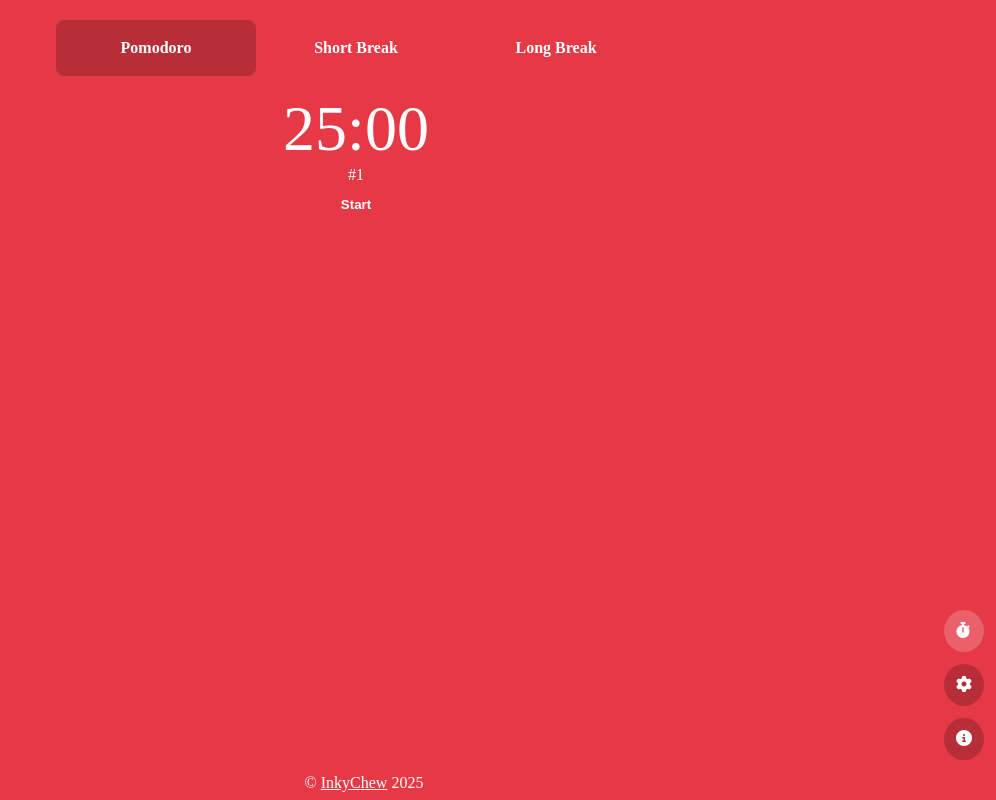
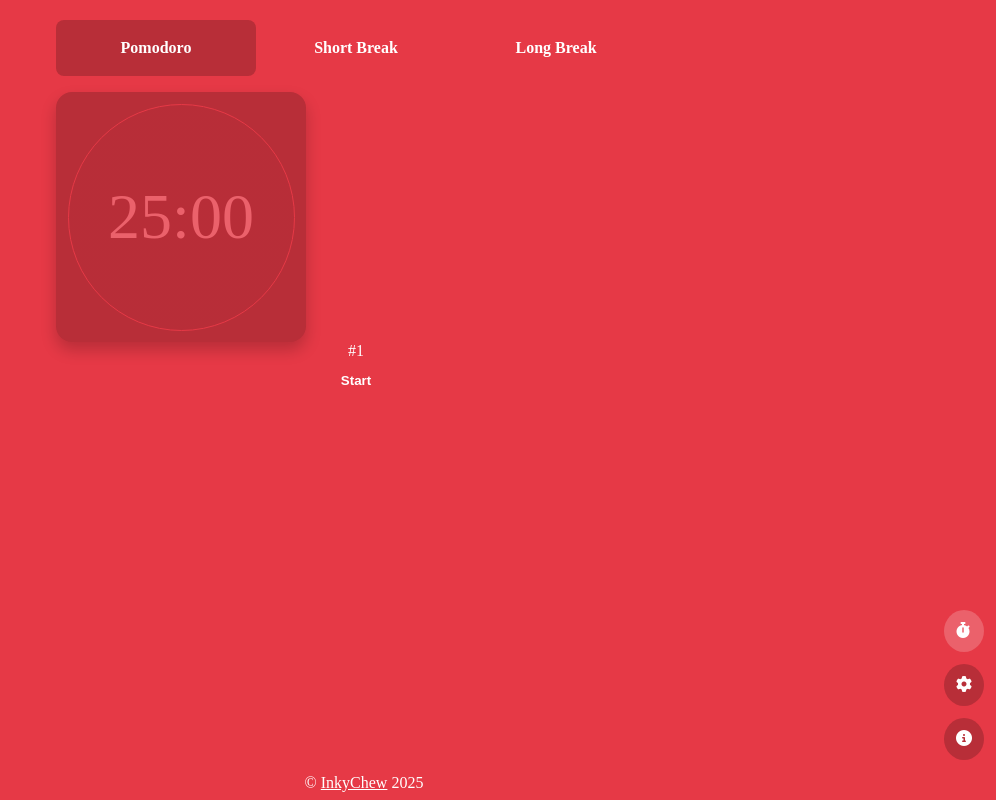
Before and after one commit to InkyChew/kit, an Angular app: page /pomodoro/clock/1 in a window 1280 px wide. Shown: the whole page, without its empty margins (284-1280 px from the left). Built offline with nearby package versions, Linux system fonts and the light colour scheme.

Commit message:
Clock progress

```diff
--- a/src/app/pomodoro/clock/clock.component.css
+++ b/src/app/pomodoro/clock/clock.component.css
@@ -1,5 +1,6 @@
 .section {
     --txt-color: #ffffff;
+    --theme-light-color: color-mix(in srgb, var(--theme), white 20%);
     --theme-dark-color: color-mix(in srgb, var(--theme), black 20%);
     height: 100vh;
     text-align: center;
@@ -15,7 +16,31 @@
     /* box-shadow: 0 4px 10px rgba(0, 0, 0, 0.1); */
 }
 
-.timer {
+.clock {
+    width: 250px;
+    height: 250px;
+    display: flex;
+    justify-content: center;
+    align-items: center;
+    background-color: var(--theme-dark-color);
+    border-radius: 1em;
+    box-shadow: 0 8px 16px rgba(0, 0, 0, 0.2);
+}
+
+.circle {
+    width: 90%;
+    height: 90%;
+    border-radius: 50%;
+    border: 1px solid var(--theme);
+    display: flex;
+    justify-content: center;
+    align-items: center;
+    background-image: conic-gradient(var(--theme) 0deg, var(--theme-dark-color) 0deg);
+    transition: background-image 1s linear;
+}
+
+.time {
+    color: var(--theme-light-color);
     font-size: 4rem;
 }
 
--- a/src/app/pomodoro/clock/clock.component.html
+++ b/src/app/pomodoro/clock/clock.component.html
@@ -10,8 +10,11 @@
         </nav>
 
         <article>
-            <!-- 仿真番茄鐘 -->
-            <div class="timer">{{ clockState.milliseconds | time }}</div>
+            <div class="clock">
+                <div class="circle" [style.backgroundImage]="this.clockState.progress()">
+                    <div class="time">{{ clockState.milliseconds | time }}</div>
+                </div>
+            </div>
             <div>#{{ clockState.round }}</div>
             @if (clockState.isStart) {
             <button (click)="clockState.stop()">Stop</button>
--- a/src/app/pomodoro/models/clock-state.ts
+++ b/src/app/pomodoro/models/clock-state.ts
@@ -14,6 +14,7 @@ export interface IClockState {
     nextStage(): void;
     start(): void;
     stop(): void;
+    progress(): string;
 }
 
 export abstract class ClockState implements IClockState {
@@ -52,6 +53,11 @@ export abstract class ClockState implements IClockState {
         this.isStart = false;
         this.timerSubscription?.unsubscribe();
     }
+
+    progress(): string {
+        const x = 360 - (360 * this.milliseconds / (this.clock.minute * 60000));
+        return `conic-gradient(var(--theme) ${x}deg, var(--theme-dark-color) ${x}deg)`;
+    }
 }
 
 export class FocusState extends ClockState {
```
